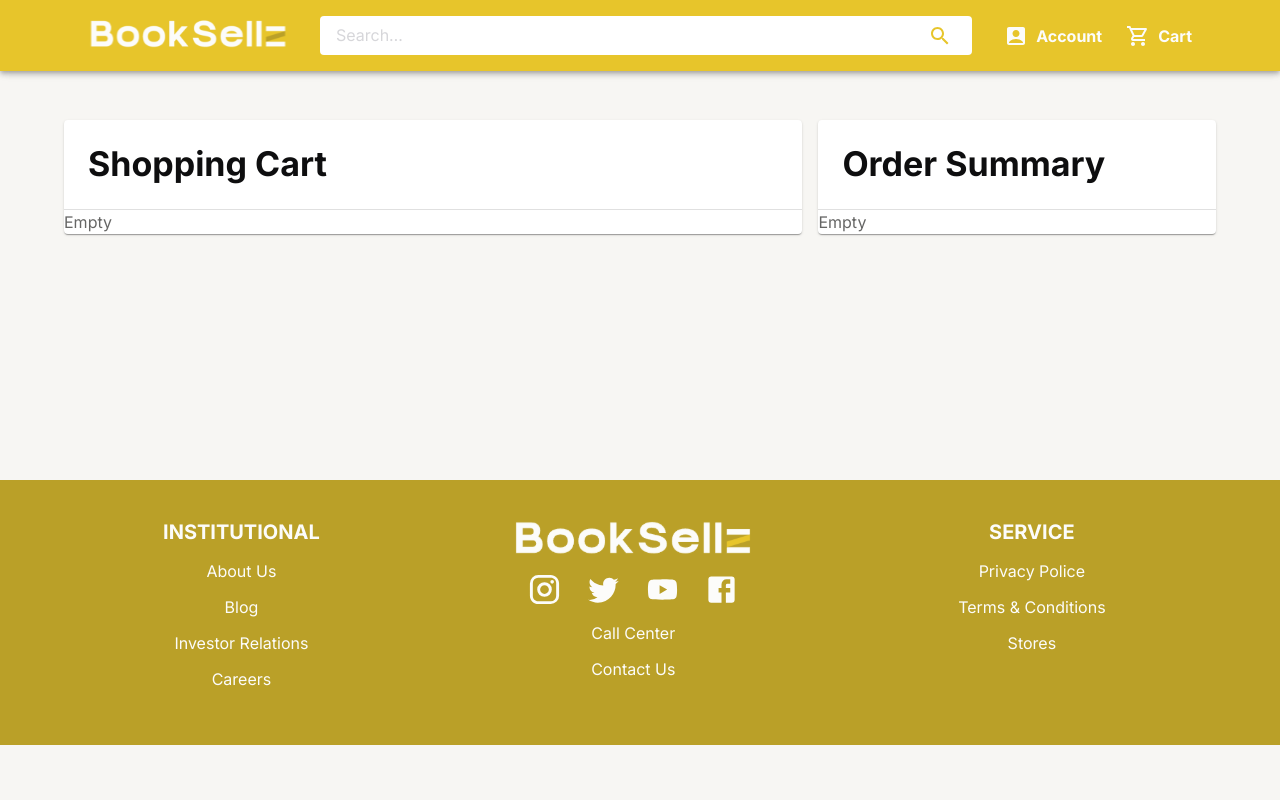
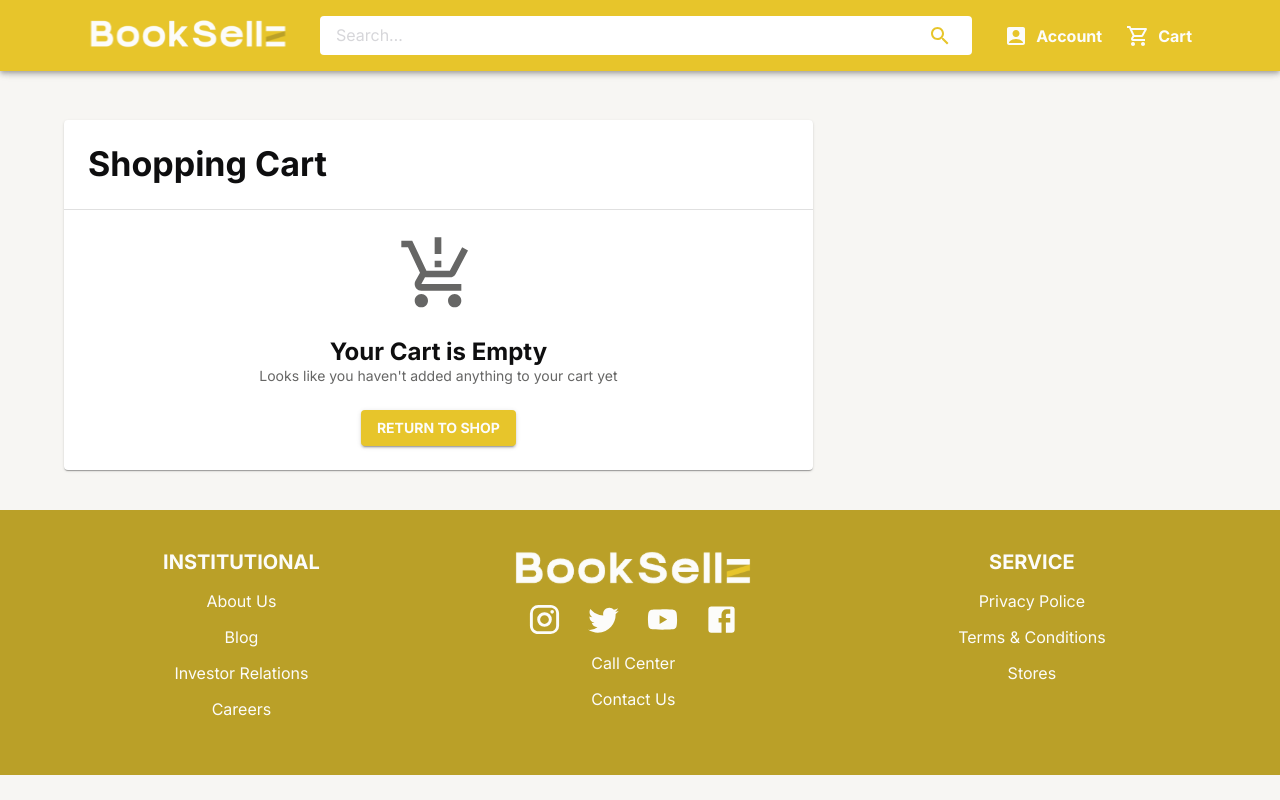
Before and after one commit to kenmarcos/booksellz, a Next.js app: page /cart in a window 1280 px wide. Built offline with nearby package versions, Linux system fonts and the light colour scheme.

Commit message:
feat: add no content message component

```diff
--- /dev/null
+++ b/src/components/NoContentMessage/index.tsx
@@ -0,0 +1,37 @@
+import { ReactNode } from "react";
+
+import * as M from "@mui/material";
+
+import * as S from "./styles";
+
+interface NoContentProps {
+  icon?: ReactNode;
+  mainMessage: string;
+  subMessage?: string;
+  button?: ReactNode;
+}
+
+const NoContentMessage = ({
+  icon,
+  mainMessage = "Not Found",
+  subMessage,
+  button,
+}: NoContentProps) => {
+  return (
+    <S.Wrapper>
+      {!!icon && icon}
+
+      <M.Box textAlign="center">
+        <M.Typography variant="h3">{mainMessage}</M.Typography>
+
+        {!!subMessage && (
+          <M.Typography variant="body2">{subMessage}</M.Typography>
+        )}
+      </M.Box>
+
+      {!!button && <M.Box>{button}</M.Box>}
+    </S.Wrapper>
+  );
+};
+
+export default NoContentMessage;
--- /dev/null
+++ b/src/components/NoContentMessage/styles.ts
@@ -0,0 +1,14 @@
+import styled from "styled-components";
+import * as M from "@mui/material";
+
+export const Wrapper = styled(M.Box)`
+  padding: ${({ theme }) => theme.spacing(3)};
+  display: flex;
+  flex-direction: column;
+  gap: ${({ theme }) => theme.spacing(3)};
+  align-items: center;
+
+  .MuiSvgIcon-root {
+    font-size: 5rem;
+  }
+`;
--- a/src/pages/cart/index.tsx
+++ b/src/pages/cart/index.tsx
@@ -1,10 +1,14 @@
+import Link from "next/link";
+
 import * as M from "@mui/material";
 import InfoOutlinedIcon from "@mui/icons-material/InfoOutlined";
+import ProductionQuantityLimitsOutlinedIcon from "@mui/icons-material/ProductionQuantityLimitsOutlined";
 
 import * as S from "./styles";
 import CartItem from "@/components/CartItem";
 import { useAppSelector } from "@/store/hooks";
 import { formatPrice } from "@/utils/formatting";
+import NoContentMessage from "@/components/NoContentMessage";
 
 const Cart = () => {
   const cart = useAppSelector((store) => store.cart);
@@ -27,7 +31,18 @@ const Cart = () => {
           <M.Typography variant="h2">Shopping Cart</M.Typography>
           <M.Divider />
 
-          {!cart.cartItems.length && <M.Typography>Empty</M.Typography>}
+          {!cart.cartItems.length && (
+            <NoContentMessage
+              icon={<ProductionQuantityLimitsOutlinedIcon />}
+              mainMessage="Your Cart is Empty"
+              subMessage="Looks like you haven't added anything to your cart yet"
+              button={
+                <M.Button LinkComponent={Link} href="/" variant="contained">
+                  Return to Shop
+                </M.Button>
+              }
+            />
+          )}
 
           {!!cart.cartItems.length && (
             <M.Stack divider={<M.Divider />}>
@@ -39,14 +54,12 @@ const Cart = () => {
         </M.Paper>
       </S.ShoppingCart>
 
+      {!!cart.cartItems.length && (
         <S.Order>
           <M.Paper>
             <M.Typography variant="h2">Order Summary</M.Typography>
             <M.Divider />
 
-          {!cart.cartItems.length && <M.Typography>Empty</M.Typography>}
-
-          {!!cart.cartItems.length && (
             <S.OrderContent spacing={3}>
               <S.OrderData>
                 <M.Typography variant="h5" component="span">
@@ -105,9 +118,9 @@ const Cart = () => {
                 Checkout
               </M.Button>
             </S.OrderContent>
-          )}
           </M.Paper>
         </S.Order>
+      )}
     </S.Wrapper>
   );
 };
```
Lines whose indentation alone changed are shown as unchanged.
